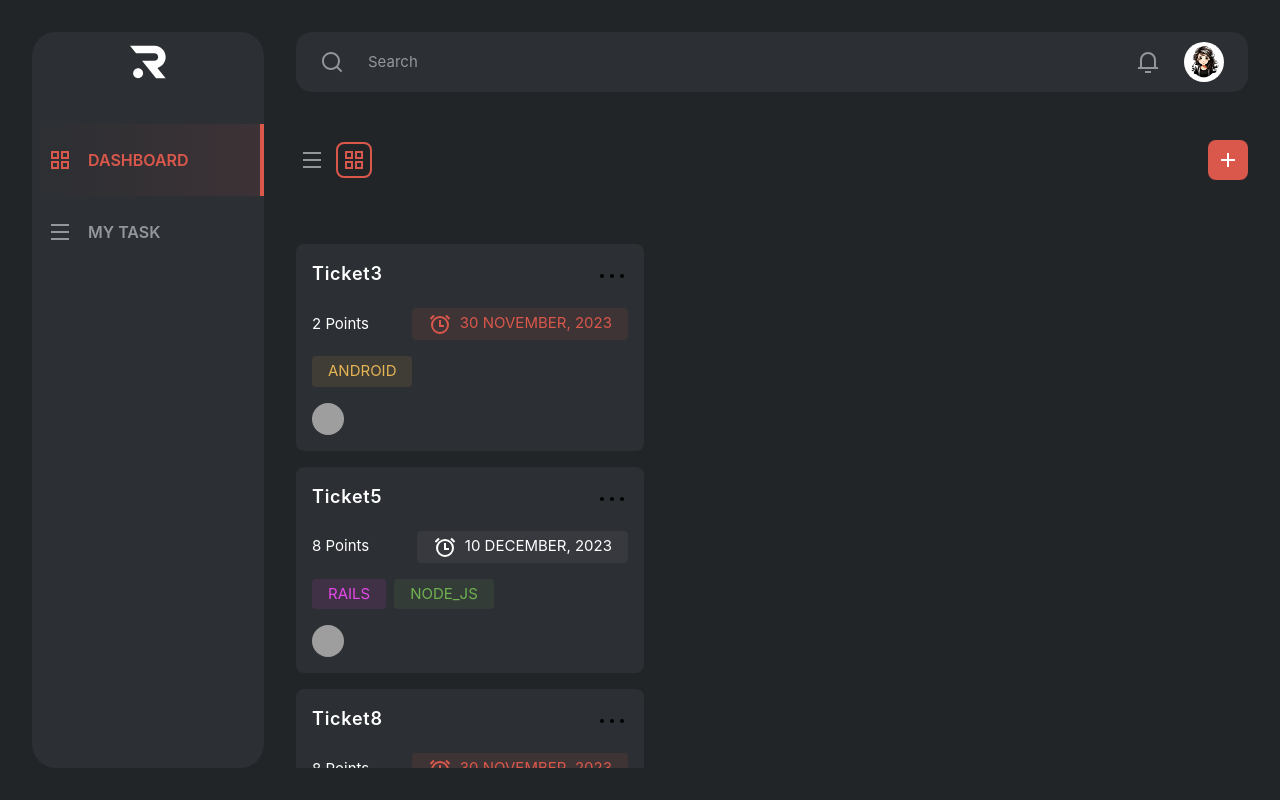
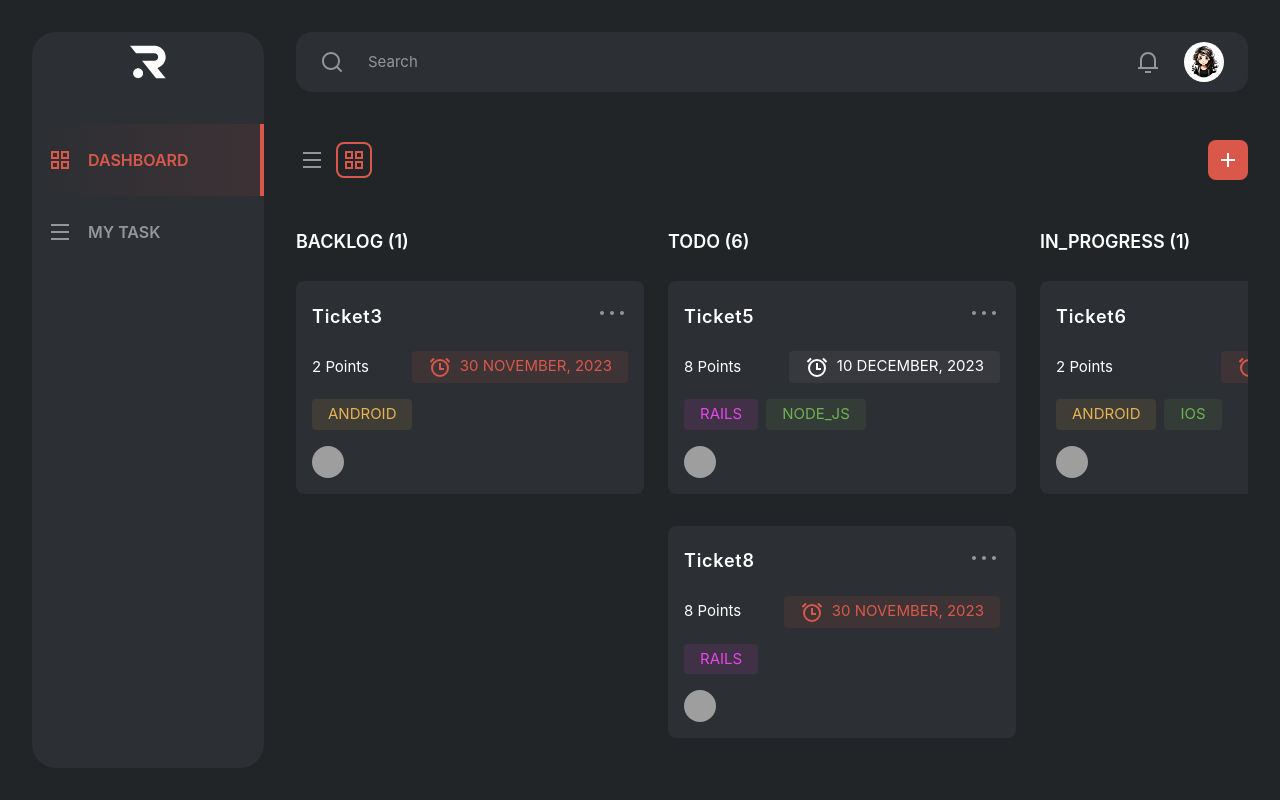
Before and after one commit to anagotoyas/task-manager, a React (Vite) app: page / in a window 1280 px wide. Built offline with nearby package versions, Linux system fonts and the light colour scheme; grey boxes are pictures that could not be loaded.

Commit message:
list cards by status and add option button

```diff
--- a/package.json
+++ b/package.json
@@ -10,6 +10,7 @@
     "preview": "vite preview"
   },
   "dependencies": {
+    "@headlessui/react": "^1.7.17",
     "moment": "^2.29.4",
     "react": "^18.2.0",
     "react-dom": "^18.2.0",
--- a/src/components/Card/index.tsx
+++ b/src/components/Card/index.tsx
@@ -1,10 +1,12 @@
 import styled from "styled-components";
 import { useGlobal } from "../../context/GlobalContext";
-import { RiMoreLine } from "react-icons/ri";
+import { RiDeleteBin6Fill, RiDeleteBin6Line, RiEyeFill, RiFolderAddLine, RiMore2Fill, RiMoreLine, RiPencilLine, RiUserAddFill } from "react-icons/ri";
 import { TagPoint } from "./TagPoint";
 import { TagDate } from "./TagDate";
 import { TagLabel } from "./TagLabel/indext";
 import { Avatar } from "../common/Avatar";
+import { Menu, Transition } from '@headlessui/react'
+
 
 interface CardProps {
     title: string;
@@ -30,13 +32,32 @@ export const Card = (props: CardProps) => {
                 <p>
                     {title}
                 </p>
-                <RiMoreLine size={32} />
+                <Menu as="div" className="">
+                    <Menu.Button>
+                        <StyledIcon theme={theme} size={32} />
+                    </Menu.Button>
+                    <Menu.Items>
+                        <StyledMenuItems theme={theme}>
+                            <Menu.Item >
+                                <StyledMenuButton theme={theme}>
+                                    <RiPencilLine size={24} />Edit
+                                </StyledMenuButton>
+                            </Menu.Item>
+
+                            <Menu.Item>
+                                <StyledMenuButton theme={theme}>
+                                    <RiDeleteBin6Line size={24} />Delete
+                                </StyledMenuButton>
+                            </Menu.Item>
+                        </StyledMenuItems>
+                    </Menu.Items>
+                </Menu>
 
             </StyledHeader>
             <div className="points">
 
                 <TagPoint points={points} />
-                <TagDate date={dueDate}/>
+                <TagDate date={dueDate} />
             </div>
 
             <div className="tags">
@@ -78,6 +99,7 @@ const StyleCard = styled.div`
 const StyledHeader = styled.div`
     width: 100%;
     display: flex;
+    align-items: center;
     justify-content: space-between;
     grid-template-columns: 1fr 1fr;
 
@@ -88,3 +110,47 @@ const StyledHeader = styled.div`
         color: ${(props) => props.theme.colorWhite};
     }
 `
+
+const StyledIcon= styled(RiMoreLine)`
+    display: flex;
+    color: ${(props) => props.theme.colorGray};
+    width: 32px;
+    height: 32px;
+
+    &:hover {
+        color: ${(props) => props.theme.colorWhite};
+    }
+
+
+`
+
+const StyledMenuItems = styled.div`
+    position: absolute;
+    right: 0;
+    background-color: ${(props) => props.theme.colorGrayLight};
+    border-radius: .5rem;
+    padding: .5rem;
+    gap: .5rem;
+    border: 1px solid ${(props) => props.theme.colorGray};;
+
+
+`
+
+const StyledMenuButton = styled.button`
+    display: flex;
+    width: 100%;
+    align-items: center;
+    justify-content: start;
+    gap: .5rem;
+    padding:.5rem 1rem;
+    cursor: pointer;
+    color: ${(props) => props.theme.colorWhite};
+    border-radius: .25rem;
+
+
+    &:hover {
+        background-color: ${(props) => props.theme.colorGray};
+    }
+
+
+`
--- a/src/context/themes.ts
+++ b/src/context/themes.ts
@@ -6,6 +6,7 @@ export interface Theme {
   colorRedPrimary: string;
   colorRedSecondary: string;
   colorGray: string;
+  colorGrayLight: string;
   colorGraySecondary: string;
   colorGreenPrimary: string;
   colorYellowPrimary: string;
@@ -33,6 +34,7 @@ export const themes: Theme[] = [
     colorRedPrimary: "#DA584B",
     colorRedSecondary:"#DA584B1A",
     colorGray: "#94979A",
+    colorGrayLight:"#393D41",
     colorGraySecondary: "#94979A1A",
     colorGreenPrimary: "#70B252",
     colorYellowPrimary: "#E5B454",
--- a/src/index.css
+++ b/src/index.css
@@ -7,11 +7,12 @@
   padding: 0;
   box-sizing: border-box;
 
+
 }
 
 html, body {
   height: 100%;
-  overflow-x: hidden;
+
 }
 
 body {
@@ -19,3 +20,21 @@ body {
   background: #222528;
 
 }
+*::-webkit-scrollbar {
+  width: 8px;
+  height: 8px;
+  background-color: #2C2F33;
+  border-radius: 4px;
+}
+
+*::-webkit-scrollbar-thumb {
+  border-radius: 4px;
+  -webkit-border-radius: 4px;
+  background-color:  #94979A1e;
+  box-shadow: 0px 1px 2px #2C2F33;
+  -webkit-box-shadow: 0px 1px 2px #2C2F33;
+}
+
+*::-webkit-scrollbar-corner {
+  background: #222528;
+}
--- a/src/pages/Dashboard.tsx
+++ b/src/pages/Dashboard.tsx
@@ -1,5 +1,8 @@
 import styled from "styled-components"
 import { Card } from "../components/Card"
+import { useGlobal } from "../context/GlobalContext"
+
+
 
 const tasks = [
   {
@@ -164,17 +167,57 @@ const tasks = [
 ]
 
 export const Dashboard = () => {
+
+  const { theme } = useGlobal()
+
+  const statuses = ["BACKLOG", "TODO", "IN_PROGRESS", "DONE", "CANCELLED"];
+
+
+  const filteredTasks = (selectedStatus: string) => {
+    return tasks.filter(
+      (task) =>
+        (task.status === selectedStatus)
+    );
+  };
+
+  const countTasksByStatus = (status: string) => {
+    return tasks.filter((task) => task.status === status).length;
+  }
+
+
+
+
+
   return (
-    <StyledHeader>
-      <div>
-      {
-        tasks.map((task, index) => {
-          return (
-            <Card key={index} title={task.name} points={task.pointEstimate} tags={task.tags} avatar={task.creator.avatar || null} dueDate={task.dueDate} />
-          )
-        })
-      }
-      </div>
+    <StyledHeader theme={theme}>
+
+      {statuses.map((status, index) => (
+        <StyledColumn key={index} theme={theme}>
+
+            <h2>{status} ({countTasksByStatus(status)})</h2>
+
+
+
+          <StyledRow theme={theme} key={status}>
+
+
+            {filteredTasks(status).map((task, index) => (
+              <Card
+                key={index}
+                title={task.name}
+                points={task.pointEstimate}
+                tags={task.tags}
+                avatar={task.creator.avatar || null}
+                dueDate={task.dueDate}
+              />
+            ))}
+          </StyledRow>
+
+        </StyledColumn>
+
+      ))}
+
+
 
 
     </StyledHeader>
@@ -184,6 +227,36 @@ export const Dashboard = () => {
   )
 }
 const StyledHeader = styled.div`
-    width: 100%;
-    overflow-y: auto;
+    width: full;
+   overflow-x: auto;
+   overflow-y: hidden;
+    display: flex;
+    flex-direction: row;
+    gap:1rem;
+    position: relative;
+
+
+
 `
+const StyledColumn = styled.div`
+  position: relative;
+  display: flex;
+  flex-direction: column;
+  width: 356px;
+  h2 {
+      margin-bottom: 10px;
+      font-size: 18px;
+      font-weight: 600;
+      color: ${(props) => props.theme.colorWhite};}
+
+
+
+`;
+const StyledRow = styled.div`
+  display: flex;
+  flex-direction: column;
+  height: 100%;
+  width: 356px;
+  overflow-y:auto;
+
+`
```
Also changed, not shown: 1 other file (tests, documents, lock files or other folders).
